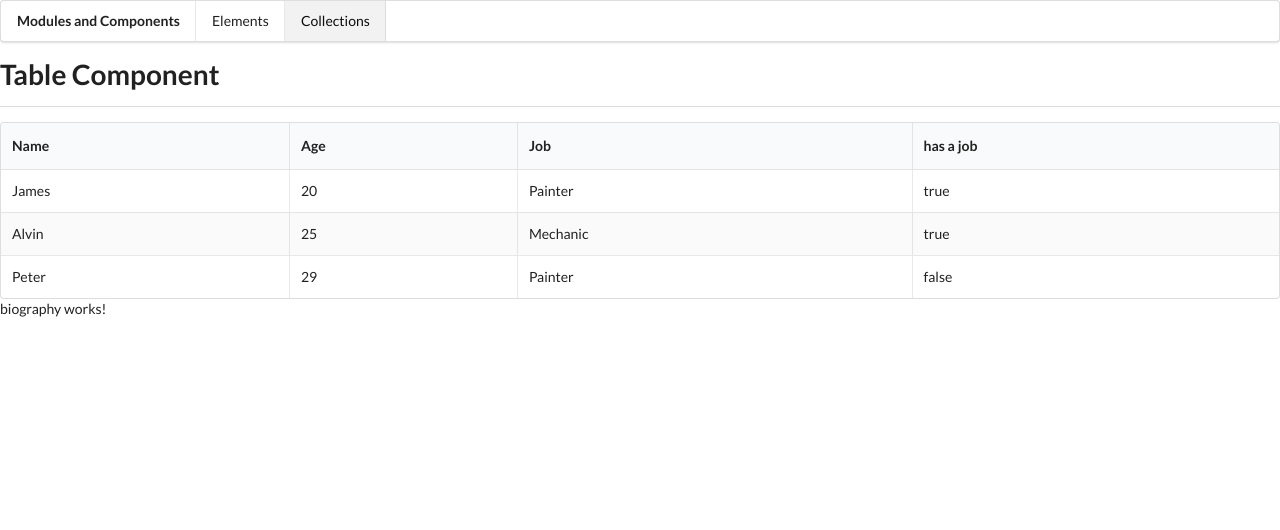
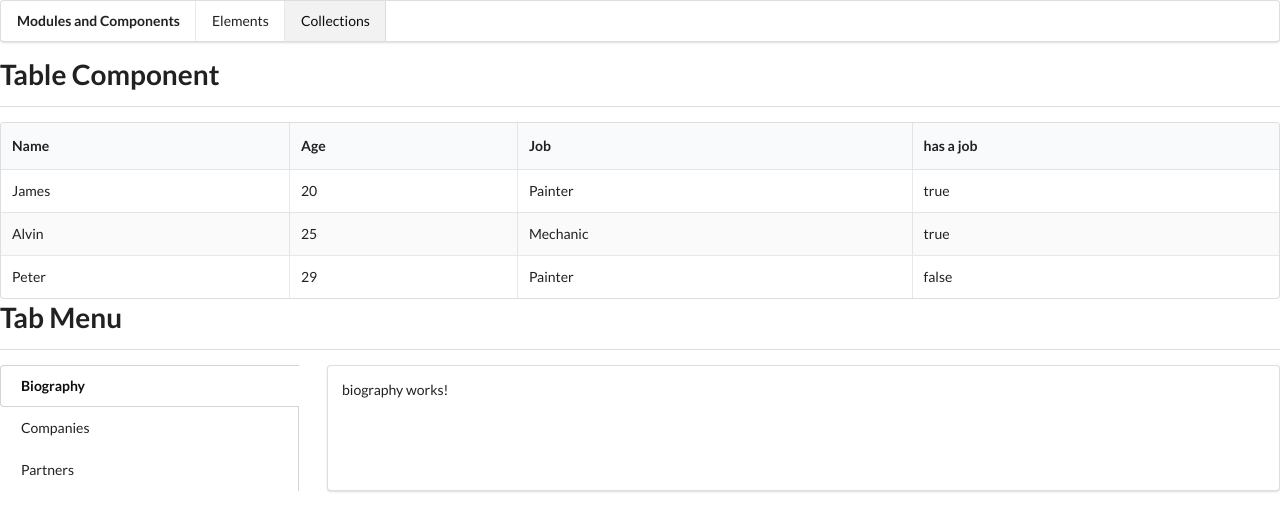
Before and after one commit to leungwoo/ComponentsAngular, an Angular app: page /collections in a window 1280 px wide. Shown: the top 530 px of the page. Built offline with nearby package versions, Linux system fonts and the light colour scheme.

Commit message:
routerLinkOptions exact true to fix active route highlight

```diff
--- a/src/app/app.component.html
+++ b/src/app/app.component.html
@@ -7,4 +7,4 @@
     Collections
   </a>
 </div>
-<router-outlet></router-outlet>
+<div class="ui-segment"><router-outlet></router-outlet></div>
--- a/src/app/collections/collections-home/collections-home.component.html
+++ b/src/app/collections/collections-home/collections-home.component.html
@@ -2,4 +2,29 @@
 
 <app-table [data]="data" [headers]="headers" class="striped celled">
 </app-table>
-<router-outlet></router-outlet>
+<app-divider>Tab Menu</app-divider>
+<div class="ui grid">
+  <div class="four wide column">
+    <div class="ui vertical fluid tabular menu">
+      <a
+        class="item"
+        routerLink="/collections"
+        routerLinkActive="active"
+        [routerLinkActiveOptions]="{ exact: true }"
+        >Biography</a
+      >
+      <a class="item" routerLink="./companies" routerLinkActive="active"
+        >Companies</a
+      >
+      <a
+        class="item"
+        routerLink="/collections/partners"
+        routerLinkActive="active"
+        >Partners</a
+      >
+    </div>
+  </div>
+  <div class="twelve wide stretched column">
+    <div class="ui segment"><router-outlet></router-outlet></div>
+  </div>
+</div>
```
